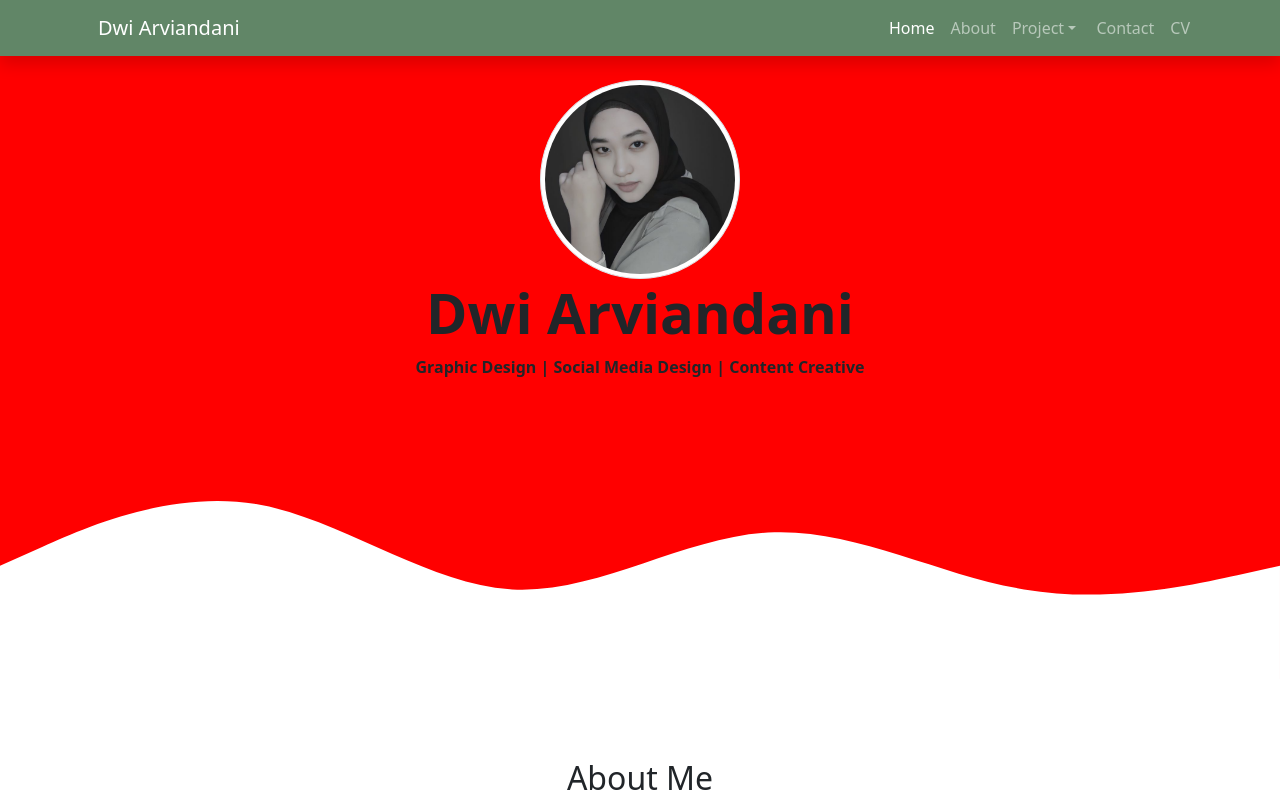
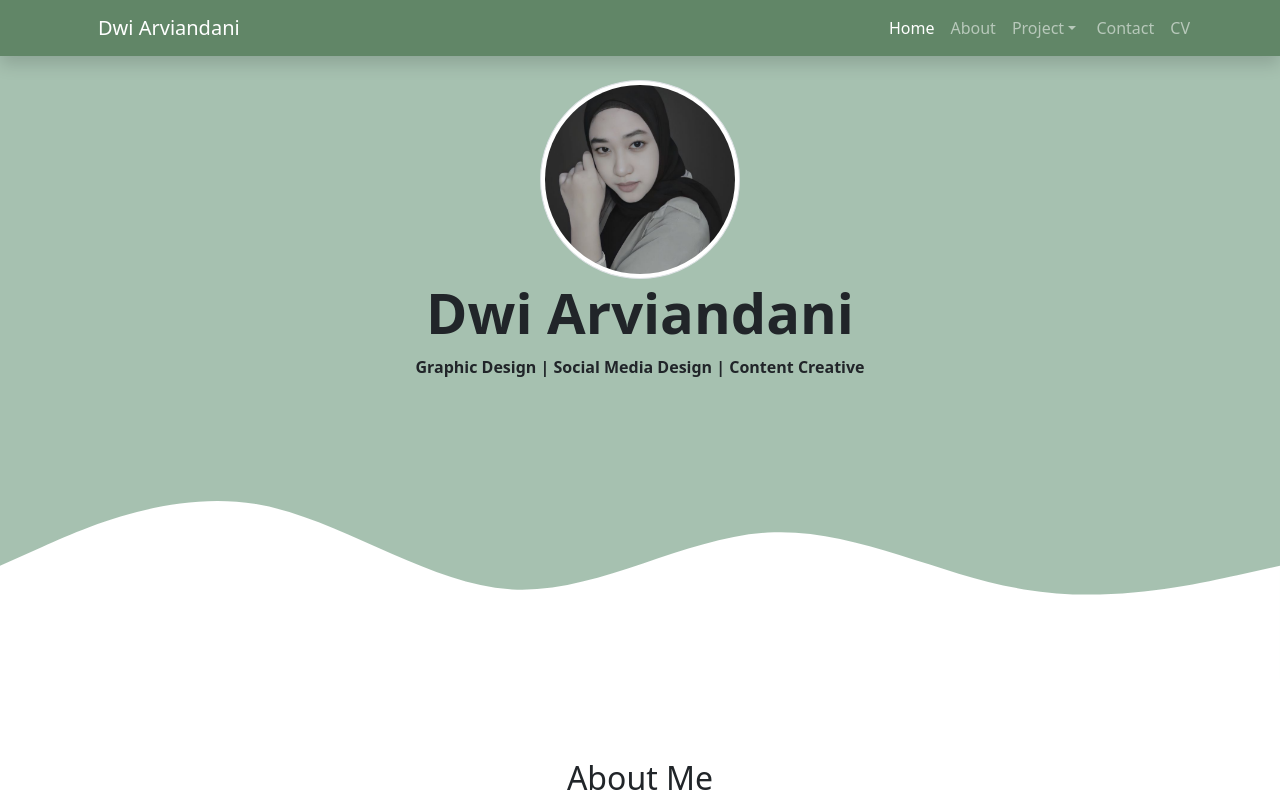
Before and after one commit to DwiArviandani/DwiArviandani.github.io, a plain HTML site: page index.html in a window 1280 px wide. Shown: the top 800 px of the page. Drawn offline with nearby package versions, Linux system fonts and the light colour scheme.

Commit message:
Ganti Background

```diff
--- a/style.css
+++ b/style.css
@@ -1,6 +1,6 @@
 .jumbotron {
   padding-top: 5rem;
-  background-color: red;
+  background-color: #a6c1b0;
 }
 
 #project {
```
